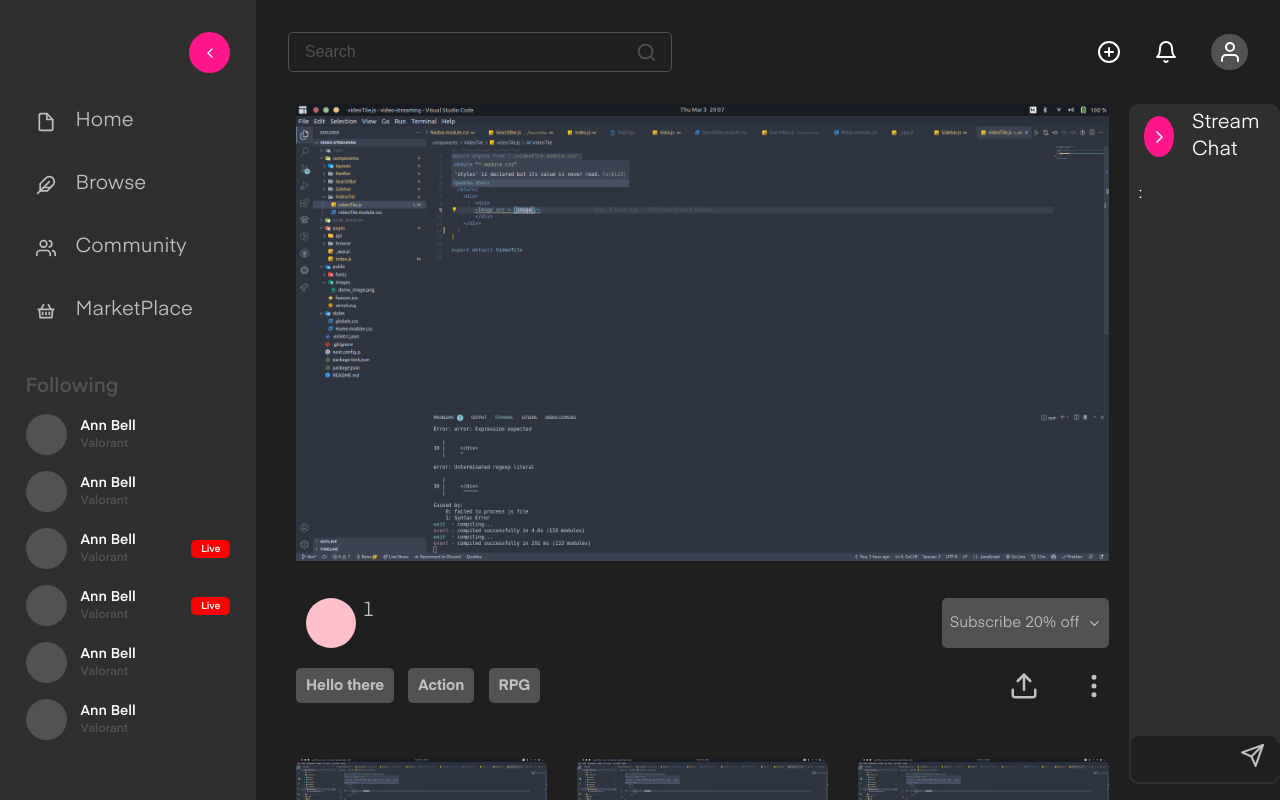
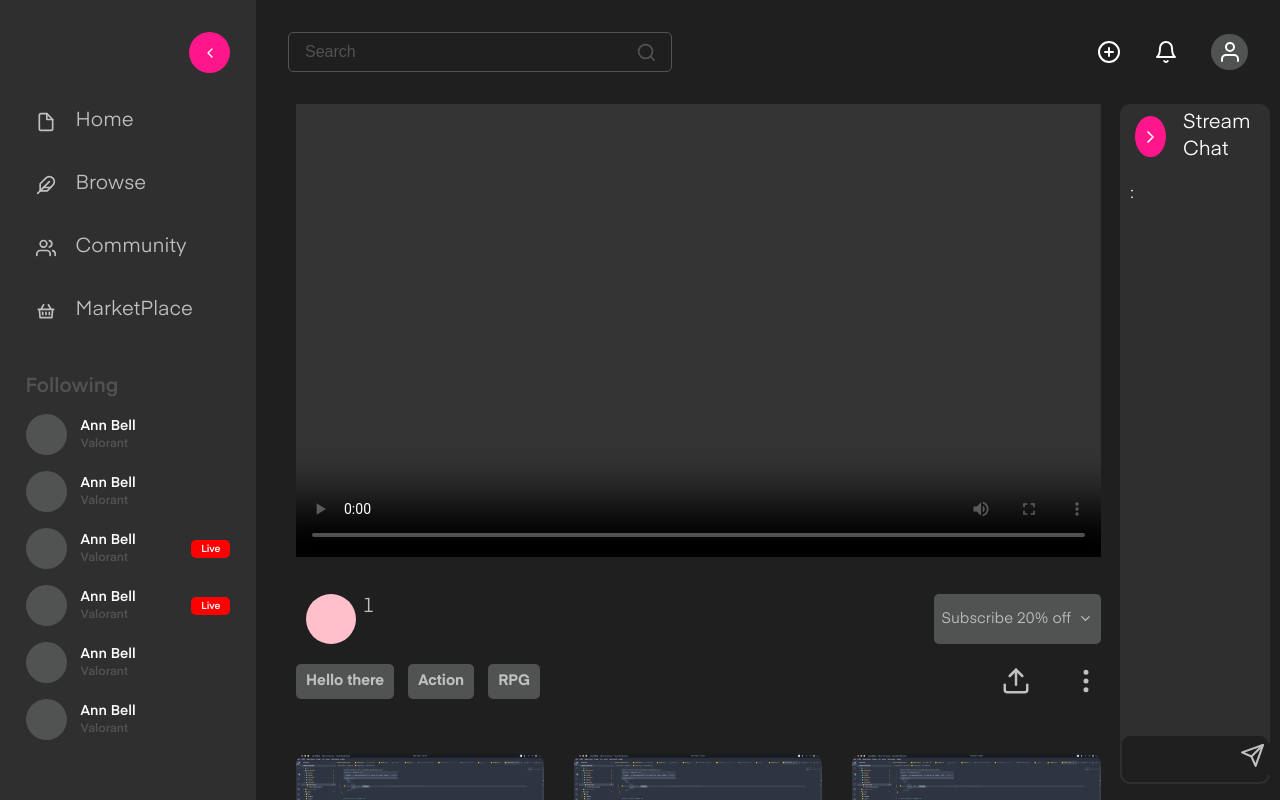
Before and after one commit to Code-Decoders/video-streaming, a Next.js app in the folder client/: page /live/1 in a window 1280 px wide. Shown: the top 800 px of the page. Built offline with nearby package versions, Linux system fonts and the light colour scheme.

Commit message:
VidePlayer page finished

```diff
--- a/client/components/Admin_player/admin_player.js
+++ b/client/components/Admin_player/admin_player.js
@@ -25,7 +25,7 @@ const AdminPlayer = ({ src }) => {
     }, [ref])
 
     return (
-        <video className='h-full w-full video-js vjs-theme-city' id={'video-id'} ref={ref} controls playsInline />
+        <video style={{ height: "300px", width: "600px", borderRadius: "10px"}} className='h-full w-full video-js vjs-theme-city' id={'video-id'} ref={ref} controls playsInline />
 
     )
 }
--- a/client/components/VideoPlayer/chatBar.js
+++ b/client/components/VideoPlayer/chatBar.js
@@ -26,7 +26,7 @@ const SideBar = () => {
   return (
     <div
       className={styles["chat-bar-base"]}
-      style={isOpen ? { width: "110%" } : { width: "10%" }}
+      style={isOpen ? { width: "110%", marginRight: '10px'} : { width: "10%" }}
     >
       <div
         style={{
--- a/client/components/VideoPlayer/videoPlayer.js
+++ b/client/components/VideoPlayer/videoPlayer.js
@@ -7,13 +7,32 @@ import { data } from "../../public/dummy_data/data";
 import MiniVideoTile from "../MiniVideoTile/miniVideoTile";
 import VideoTile from "../VideoTile/videoTile";
 import SideBar from './chatBar';
+import { useRef } from 'react';
 
-const VideoPlayer = ({ image, name, title, game }) => {
-  return (
+const VideoPlayer = ({ link, image, name, title, game }) => {
+
+    const ref = useRef()
+
+    const getVideoPlayer = () => {
+        if(ref){
+            const player = videojs(ref.current, {
+                    autoplay: true,
+                    controls: true,
+                sources: [{
+                    src: link,
+                }]
+            })
+            player.on('error', () => {
+                player.src(link);
+            })
+        }
+    }
+
+    return (
     <div style = {{ display: "flex"}}>
     <div style={{ marginRight: "2%"}}>
       <div className={styles["video-player"]}>
-        <Image src={image} alt="no Image" />
+          <video src = {link} width = "100%" style={{ aspectRatio: "16/9"}} alt="no Video" ref={ref} controls playsInline />
       </div>
       <div className={styles["desc"]}>
         <div className={styles["user-profile"]}>
--- a/client/components/VideoTile/videoTile.js
+++ b/client/components/VideoTile/videoTile.js
@@ -5,7 +5,7 @@ import Link from 'next/link';
 const VideoTile = ({ image, title, user, game }) => {
   return (
     <div style={{ color: 'white' }} className={styles.videobase}>
-      <Link href={`/live/${user}?title=${title}&game=${game}`} passHref scroll={false}>
+      <Link href={`/live/${user}?title=${title}&game=${game}&link=${"http://commondatastorage.googleapis.com/gtv-videos-bucket/sample/ElephantsDream.mp4"}`} passHref scroll={false}>
         <Image objectFit="contain" src={image} alt="image tile" className={styles.videoimage} /></Link>
       <div style={{ fontSize: "14px", paddingTop: "10px" }}>
         {title}
--- a/client/pages/live/[user].js
+++ b/client/pages/live/[user].js
@@ -10,11 +10,12 @@ const Live = () => {
   const name = router.query.user
   const title = router.query.title
   const game = router.query.game
+  const link = router.query.link
   return(
     <Layout title = {`${name} - Live`}>
     <div style = {{ marginLeft: "40px" }}>
 	 <div>
-    <VideoPlayer image = {video} name = {name} title = {title} game = {game}/>
+    <VideoPlayer link = {link} image = {video} name = {name} title = {title} game = {game}/>
 	  </div >
     </div>
     </Layout>
```
